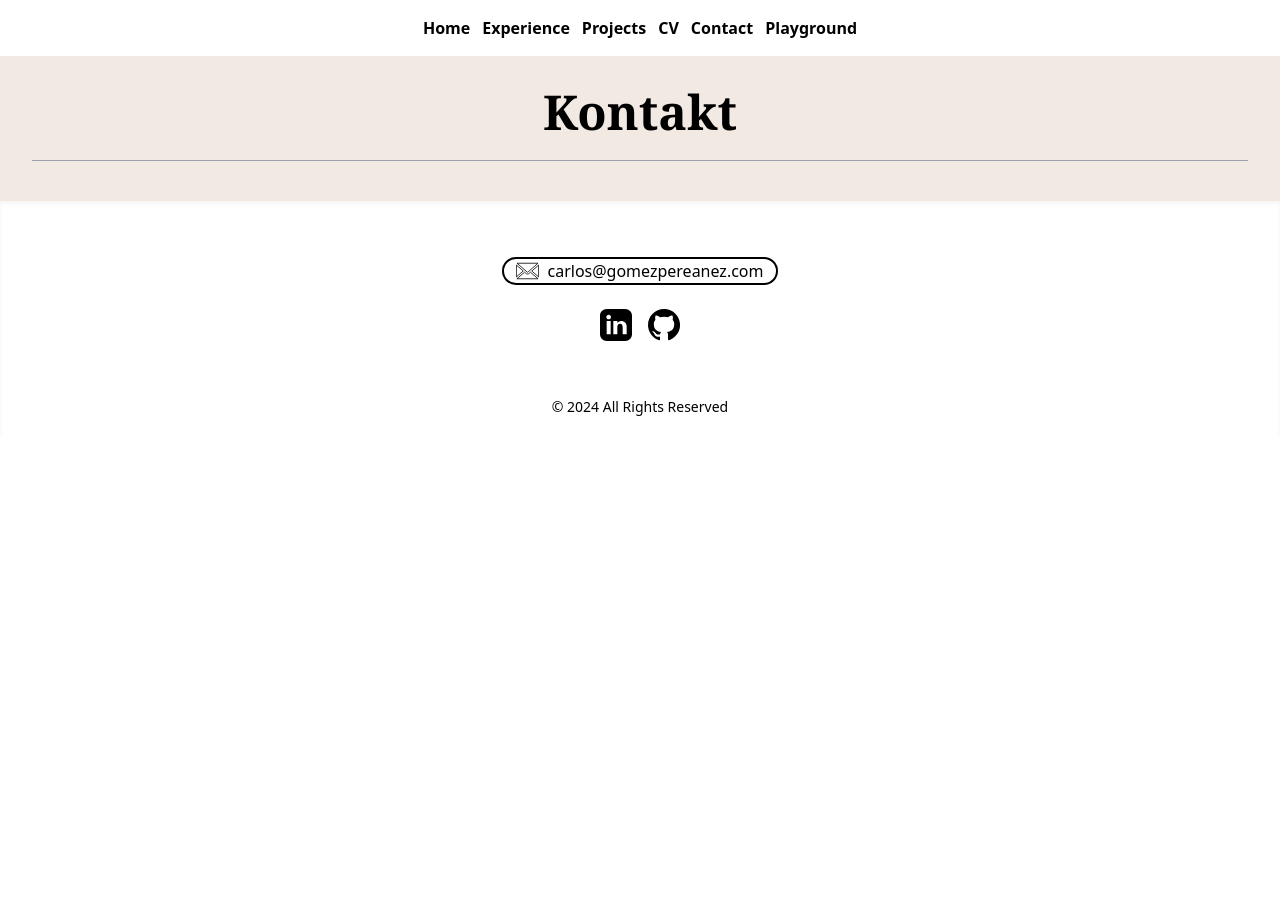
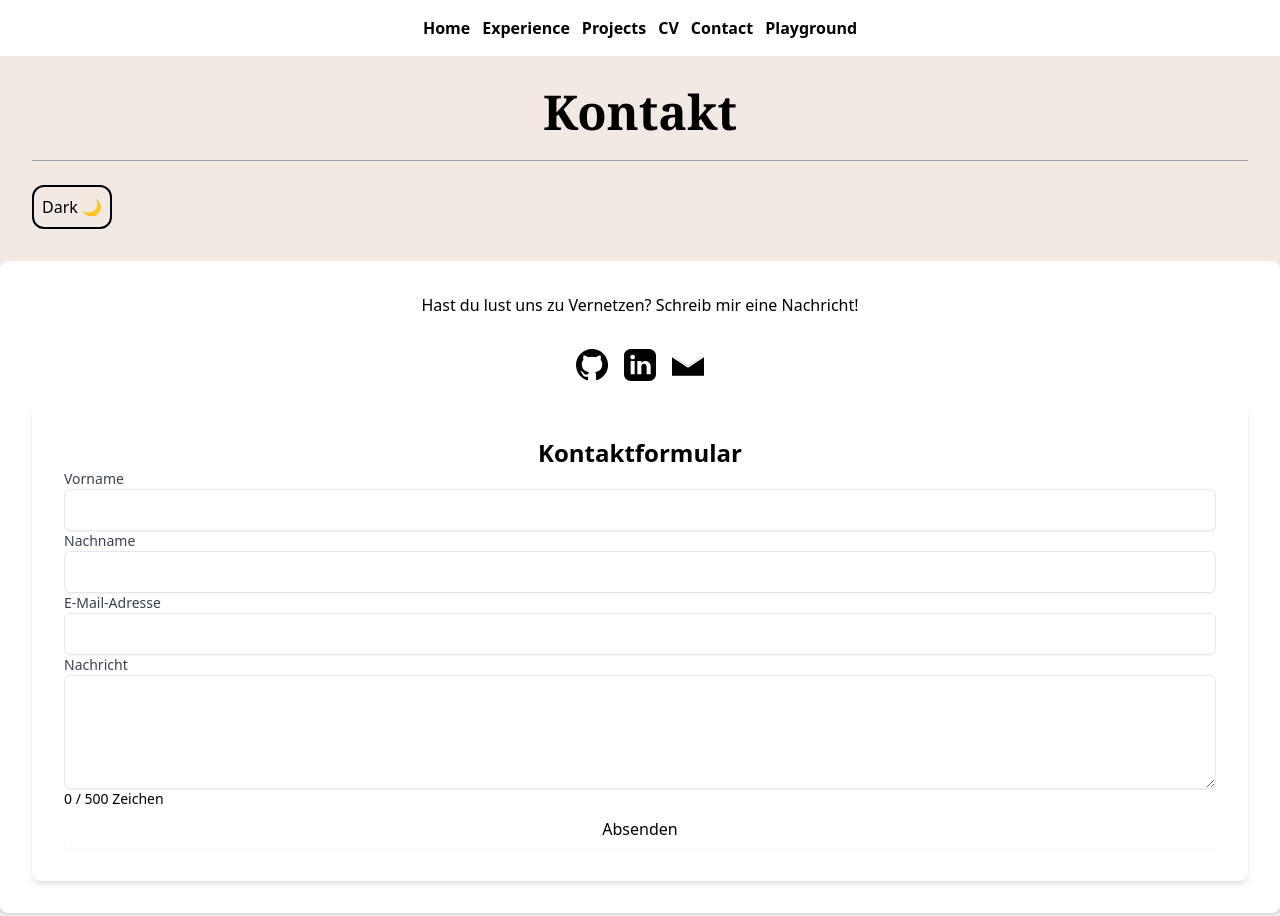
Before and after one commit to gomec1/portfolio.page, a website: page richtig_frontend/public/contact.html in a window 1280 px wide. Shown: the top 916 px of the page. Before the commit the page ends 800 px from the top, so only its background shows below. Drawn offline with Linux system fonts and the light colour scheme; no server answers.

Commit message:
Contact Seite

```diff
--- a/richtig_frontend/public/contact.html
+++ b/richtig_frontend/public/contact.html
@@ -8,24 +8,88 @@
     <link rel="stylesheet" href="./src/custom.css" />
     <title>contact</title>
   </head>
-  <body>
+  <body class="bg-white text-black dark:text-white">
     <div id="navbar-container"></div>
-    <header class="custom-bg-color border-b- p-8">
-      <!-- Titel  -->
+    <header class="custom-bg-color custom-bg-color dark:bg-black  p-8">
+
       <h1
         class="text-center font-serif text-4xl font-bold before:left-0 before:top-0 before:h-2 before:w-32 before:rounded before:bg-stone-600 md:text-5xl md:before:left-0 md:before:w-40 dark:before:bg-stone-300"
       >
         Kontakt
       </h1>
       <hr class="mx-auto mb-4 mt-4 w-auto border-gray-400 md:mb-2 md:mt-6" />
+      <button id="theme-toggle" class="fixed bottom-2 right-1 mt-4 p-2 bg-slate-50 dark:bg-gray-900 rounded-xl border-black border-2 dark:border-white">Dark 🌙</button>
+
     </header>
-    <main class="custom-bg-color">
+
+      <main class="custom-bg-color min-h-screen text-black dark:bg-black dark:text-white flex items-center justify-center">
+
+        <div class="w-full max-w-md p-8 space-y-6 bg-white dark:bg-gray-800 rounded-lg shadow-md">
+          <p class="mb-8 mt-0 text-black dark:text-white text-center">
+            Hast du lust uns zu Vernetzen? Schreib mir eine Nachricht!
+          </p>
+          <div class="flex justify-center space-x-4 mb-6">
+            <!-- GitHub -->
+            <a href="https://github.com/gomec1" target="_blank" class="text-black dark:text-white hover:text-gray-700 dark:hover:text-gray-300">
+              <svg class="h-8 w-8" fill="currentColor" viewBox="0 0 24 24" xmlns="http://www.w3.org/2000/svg">
+                <path d="M12 0c-6.63 0-12 5.37-12 12 0 5.3 3.44 9.8 8.21 11.39.6.11.82-.26.82-.58 0-.29-.01-1.04-.02-2.05-3.34.73-4.04-1.61-4.04-1.61-.55-1.39-1.35-1.76-1.35-1.76-1.1-.75.08-.74.08-.74 1.21.09 1.85 1.24 1.85 1.24 1.08 1.85 2.83 1.32 3.52 1.01.11-.78.42-1.32.76-1.62-2.67-.3-5.47-1.34-5.47-5.95 0-1.31.47-2.38 1.24-3.22-.12-.3-.54-1.52.12-3.17 0 0 1.01-.32 3.3 1.23.96-.27 1.98-.4 3-.4s2.04.13 3 .4c2.29-1.55 3.3-1.23 3.3-1.23.66 1.65.24 2.87.12 3.17.77.84 1.24 1.91 1.24 3.22 0 4.62-2.8 5.65-5.47 5.95.43.37.81 1.1.81 2.22 0 1.6-.01 2.88-.01 3.27 0 .32.22.69.82.58 4.77-1.59 8.21-6.09 8.21-11.39 0-6.63-5.37-12-12-12z"/>
+              </svg>
+            </a>
+            <!-- LinkedIn -->
+            <a href="https://www.linkedin.com/in/carlos-a-gomez-p/" target="_blank" class="text-black dark:text-white hover:text-gray-700 dark:hover:text-gray-300">
+              <svg class="h-8 w-8" fill="currentColor" viewBox="0 0 24 24" xmlns="http://www.w3.org/2000/svg">
+                <path d="M19 0h-14c-2.76 0-5 2.24-5 5v14c0 2.76 2.24 5 5 5h14c2.76 0 5-2.24 5-5v-14c0-2.76-2.24-5-5-5zm-11 19h-3v-10h3v10zm-1.5-11.25c-.97 0-1.75-.78-1.75-1.75s.78-1.75 1.75-1.75 1.75.78 1.75 1.75-.78 1.75-1.75 1.75zm13.5 11.25h-3v-5.5c0-1.38-.56-2.5-2-2.5s-2 1.12-2 2.5v5.5h-3v-10h3v1.5c.44-.66 1.56-1.5 3-1.5 2.21 0 4 1.79 4 4v6z"/>
+              </svg>
+            </a>
+            <!-- Email -->
+            <a href="mailto:carlos@gomezpereanez.com" class="text-black dark:text-white hover:text-gray-700 dark:hover:text-gray-300">
+              <svg class="h-8 w-8" fill="currentColor" viewBox="0 0 24 24" xmlns="http://www.w3.org/2000/svg">
+                <path d="M12 12.713l11.985-7.713c-.011-.004-.021-.01-.032-.014-.011-.004-.021-.01-.032-.014l-11.921 7.676-11.921-7.676c-.011.004-.021.01-.032.014-.011.004-.021.01-.032.014l11.985 7.713zm0 1.287l-12-7.75v13.75h24v-13.75l-12 7.75z"/>
+              </svg>
+            </a>
+          </div>
 
 
 
-      </div>
+        <div class="w-full max-w-md p-8 space-y-6 bg-white dark:bg-gray-800 rounded-lg shadow-md">
+          <h2 class="text-2xl font-bold text-center">Kontaktformular</h2>
+          <form action="#" method="POST" class="space-y-4">
+            <div>
+              <label for="first-name" class="block text-sm font-medium text-gray-700 dark:text-gray-300">Vorname</label>
+              <input type="text" id="first-name" name="first-name" class="mt-1 block w-full px-3 py-2 border border-gray-300 rounded-md shadow-sm focus:outline-none focus:ring-indigo-500 focus:border-indigo-500 dark:bg-gray-700 dark:border-gray-600 dark:placeholder-gray-400 dark:text-white" required>
+            </div>
+            <div>
+              <label for="last-name" class="block text-sm font-medium text-gray-700 dark:text-gray-300">Nachname</label>
+              <input type="text" id="last-name" name="last-name" class="mt-1 block w-full px-3 py-2 border border-gray-300 rounded-md shadow-sm focus:outline-none focus:ring-indigo-500 focus:border-indigo-500 dark:bg-gray-700 dark:border-gray-600 dark:placeholder-gray-400 dark:text-white" required>
+            </div>
+            <div>
+              <label for="email" class="block text-sm font-medium text-gray-700 dark:text-gray-300">E-Mail-Adresse</label>
+              <input type="email" id="email" name="email" class="mt-1 block w-full px-3 py-2 border border-gray-300 rounded-md shadow-sm focus:outline-none focus:ring-indigo-500 focus:border-indigo-500 dark:bg-gray-700 dark:border-gray-600 dark:placeholder-gray-400 dark:text-white" required>
+            </div>
+            <div>
+              <label for="message" class="block text-sm font-medium text-gray-700 dark:text-gray-300">Nachricht</label>
+              <textarea id="message" name="message" rows="4" maxlength="500" class="mt-1 block w-full px-3 py-2 border border-gray-300 rounded-md shadow-sm focus:outline-none focus:ring-indigo-500 focus:border-indigo-500 dark:bg-gray-700 dark:border-gray-600 dark:placeholder-gray-400 dark:text-white resize-none" required></textarea>
+              <p id="char-count" class="text-sm text-gray-500 dark:text-gray-400">0 / 500 Zeichen</p>
+            </div>
+            <script>
+              const messageInput = document.getElementById('message');
+              const charCount = document.getElementById('char-count');
+
+              messageInput.addEventListener('input', () => {
+              charCount.textContent = `${messageInput.value.length} / 500 Zeichen`;
+              });
+            </script>
+            <div>
+              <button type="submit" class="w-full px-4 py-2 font-medium text-white bg-indigo-600 rounded-md shadow-sm hover:bg-indigo-700 focus:outline-none focus:ring-2 focus:ring-offset-2 focus:ring-indigo-500">Absenden</button>
+            </div>
+          </form>
+        </div>
+
+
+
     </main>
     <footer-component></footer-component>
+    <script src="./scripts/darkmodus.js"></script>
     <script src="./scripts/script.js"></script>
     <script src="./scripts/loadnavbar.js"></script>
     <script src="./scripts/loadfooter.js"></script>
```
